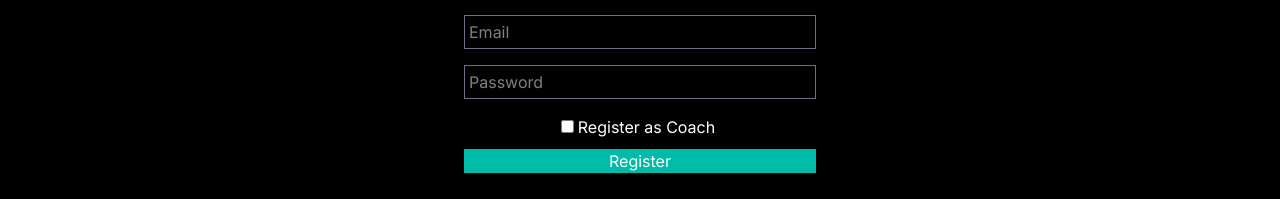
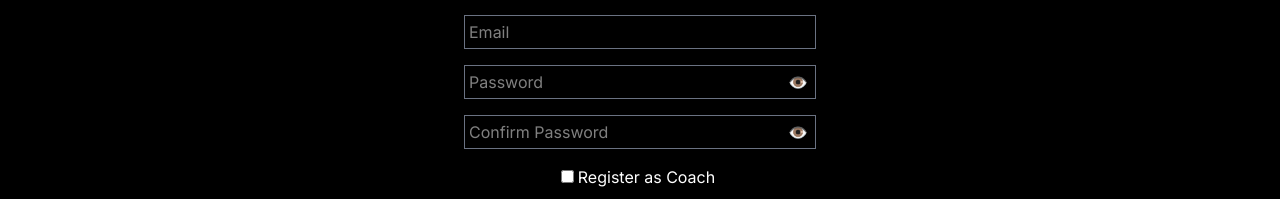
Before and after one commit to ArbertXu/VodReviewProj, a React (Vite) app in the folder FrontEnd/vod-platform/: page /registration/user in a window 1280 px wide. Shown: the part 307-506 px from the top of the page. Built offline with nearby package versions, Linux system fonts and the light colour scheme; no server answers.

Commit message:
added more password security and made it so passwords are viewable to user when entering

```diff
--- a/FrontEnd/vod-platform/src/pages/UserRegistration.jsx
+++ b/FrontEnd/vod-platform/src/pages/UserRegistration.jsx
@@ -5,18 +5,31 @@ import { ToastContainer, toast } from 'react-toastify';
 import { auth, signInWithEmailAndPassword } from "../firebaseAuth";
 function UserRegistration() {
     const navigate = useNavigate();
-    const[formData, setFormData] = useState({
+    const [formData, setFormData] = useState({
         username: "",
         email: "",
         password: "",
         role: "user",
     });
+
+    // for viewing password on entry
+    const [confirmPassword, setConfirmPassword] = useState("");
+    const [showPassword, setShowPassword] = useState(false);
+    const [error, setError] = useState("");
+
     const handleChange = (e) => {
         setFormData({...formData, [e.target.name]: e.target.value})
     }
     const handleSubmit = async (e) => {
         console.log("Submitting form:", formData);
         e.preventDefault();
+
+        setError(""); // Clear any previous error
+        if (formData.password !== confirmPassword) {
+            setError("Passwords do not match");
+            return;
+        }
+
         try {
             console.log("VITE_API_URL:", import.meta.env.VITE_API_URL);
             const response = await fetch(`${import.meta.env.VITE_API_URL}/api/register`, {
@@ -64,13 +77,41 @@ function UserRegistration() {
                 className="input input-bordered w-full border-gray-500 focus:bg-gray-800 border p-1 transition duration-300"
                 onChange={handleChange}
                 />
-                <input
-                type="password"
-                name="password"
-                placeholder="Password"
-                className="input input-bordered w-full border-gray-500 focus:bg-gray-800 border p-1 transition duration-300"
-                onChange={handleChange}
-                />
+                <div className="relative">
+                    <input
+                        type={showPassword ? "text" : "password"}
+                        name="password"
+                        placeholder="Password"
+                        className="input input-bordered w-full border-gray-500 focus:bg-gray-800 border p-1 pr-10 transition duration-300"
+                        onChange={handleChange}
+                    />
+                    <span
+                        onClick={() => setShowPassword(!showPassword)}
+                        className="absolute inset-y-0 right-2 flex items-center cursor-pointer text-gray-400"
+                    >
+                        {showPassword ? "🙈" : "👁️"}
+                    </span>
+                </div>
+
+                <div className="relative">
+                    <input
+                        type={showPassword ? "text" : "password"}
+                        name="confirmPassword"
+                        placeholder="Confirm Password"
+                        className="input input-bordered w-full border-gray-500 focus:bg-gray-800 border p-1 pr-10 transition duration-300"
+                        value={confirmPassword}
+                        onChange={(e) => setConfirmPassword(e.target.value)}
+                    />
+                    <span
+                        onClick={() => setShowPassword(!showPassword)}
+                        className="absolute inset-y-0 right-2 flex items-center cursor-pointer text-gray-400"
+                    >
+                        {showPassword ? "🙈" : "👁️"}
+                    </span>
+                </div>
+
+                {error && <p className="text-red-500 text-sm">{error}</p>}
+
                 <input
                 type="checkbox"
                 id="coachCheckbox"
```
